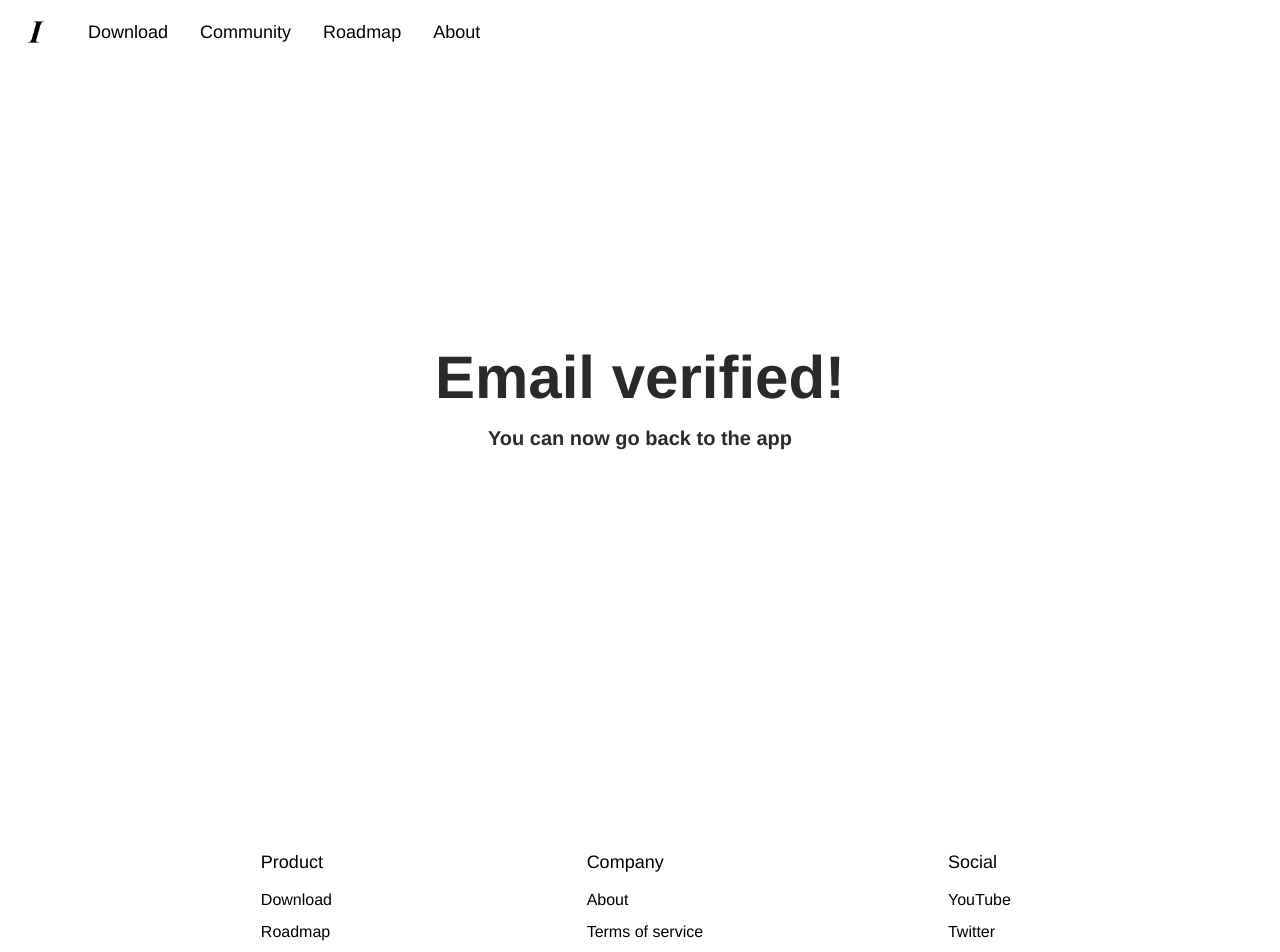
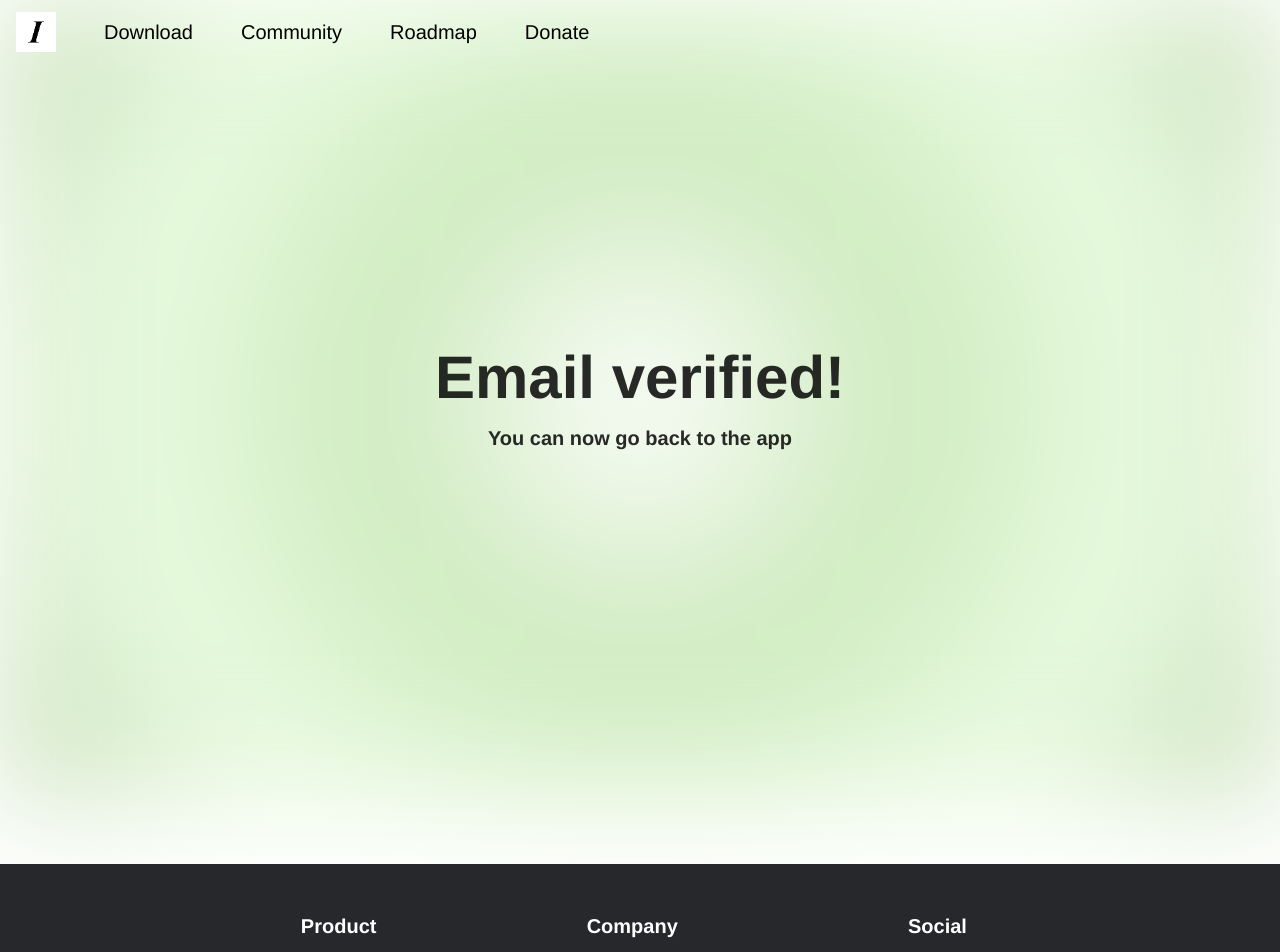
Before and after one commit to index-it/index-it.app, a Nuxt app: page /email-verified in a window 1280 px wide. Shown: the top 952 px of the page. Built offline with nearby package versions, Linux system fonts and the light colour scheme.

Commit message:
feat: styling

```diff
--- a/assets/config/redirects.ts
+++ b/assets/config/redirects.ts
@@ -10,9 +10,19 @@ export const redirects: Array<Redirect> = [
         url: 'https://community.index-it.app'
     },
     {
+        id: 'support',
+        name: 'support',
+        url: 'https://community.index-it.app'
+    },
+    {
         id: 'roadmap',
         name: 'Roadmap',
         url: 'https://roadmap.index-it.app'
+    },
+    {
+        id: 'donate',
+        name: 'Patreon',
+        url: 'https://patreon.com/giuliopime'
     },
     {
         id: 'patreon',
--- a/assets/css/tailwind.css
+++ b/assets/css/tailwind.css
@@ -28,3 +28,21 @@
         @apply h-full;
     }
 }
+
+body {
+    @apply accent-primary;
+    @apply selection:bg-primary selection:text-white;
+}
+
+a {
+    @apply underline-offset-4 transition-all;
+}
+
+.bg {
+	background: radial-gradient(circle, #fff 0, #ceeabe 34.56%, #eafce2 68.64%, #c1d9b0 100%);
+	filter: blur(60px);
+}
+
+.button {
+    @apply bg-neutral-800 hover:bg-black text-white px-8 py-3 rounded-lg transition-all;
+}
--- a/components/CoreFooter.vue
+++ b/components/CoreFooter.vue
@@ -1,53 +1,80 @@
 <template>
   <div
-    class="w-full px-4 pb-4 pt-12"
+    class="w-full mt-16 bg-[#27282c] text-white py-12 px-4 md:px-24"
   >
     <!-- footer links section -->
     <div class="flex justify-around md:justify-evenly">
       <div class="flex flex-col gap-y-3">
-        <p class="text-lg">
+        <p class="text-xl font-semibold">
           Product
         </p>
         <div class="flex flex-col gap-y-2">
-          <NuxtLink to="/playstore">
+          <NuxtLink
+            to="/playstore"
+            class="link"
+          >
             Download
           </NuxtLink>
-          <NuxtLink to="/roadmap">
+          <NuxtLink
+            to="/roadmap"
+            class="link"
+          >
             Roadmap
           </NuxtLink>
-          <NuxtLink to="/community">
+          <NuxtLink
+            to="/community"
+            class="link"
+          >
             Community
           </NuxtLink>
         </div>
       </div>
       <div class="flex flex-col gap-y-3">
-        <p class="text-lg">
+        <p class="text-xl font-semibold">
           Company
         </p>
         <div class="flex flex-col gap-y-2">
-          <NuxtLink to="/patreon">
-            About
+          <NuxtLink
+            to="/donate"
+            class="link"
+          >
+            Donate
           </NuxtLink>
-          <NuxtLink to="/terms">
+          <NuxtLink
+            to="/terms"
+            class="link"
+          >
             Terms of service
           </NuxtLink>
-          <NuxtLink to="/privacy">
+          <NuxtLink
+            to="/privacy"
+            class="link"
+          >
             Privacy policy
           </NuxtLink>
         </div>
       </div>
       <div class="flex flex-col gap-y-3">
-        <p class="text-lg">
+        <p class="text-xl font-semibold">
           Social
         </p>
         <div class="flex flex-col gap-y-2">
-          <NuxtLink to="/youtube">
+          <NuxtLink
+            to="/youtube"
+            class="link"
+          >
             YouTube
           </NuxtLink>
-          <NuxtLink to="/twitter">
+          <NuxtLink
+            to="/twitter"
+            class="link"
+          >
             Twitter
           </NuxtLink>
-          <NuxtLink href="/instagram">
+          <NuxtLink
+            href="/instagram"
+            class="link"
+          >
             Instagram
           </NuxtLink>
         </div>
@@ -57,3 +84,9 @@
 </template>
 
 <script setup lang="ts"></script>
+
+<style lang="postcss" scoped>
+.link {
+  @apply hover:underline hover:opacity-80;
+}
+</style>
--- a/components/CoreNavbar.vue
+++ b/components/CoreNavbar.vue
@@ -2,10 +2,10 @@
   <!-- full navbar container -->
   <div
     ref="navbarContainer"
-    class="transition-[background box-shadow] top-0 z-50 min-w-full duration-100 absolute"
+    class="transition-[background box-shadow] top-0 z-50 min-w-full duration-100 fixed"
   >
     <!-- navbar content container -->
-    <header class="container mx-auto flex h-16 gap-4 px-4">
+    <header class="container mx-auto flex h-16 gap-8 px-4">
       <!-- astro logo -->
       <div class="flex items-center">
         <NuxtLink
@@ -23,18 +23,30 @@
       </div>
 
       <!-- desktop: navbar items -->
-      <div class="hidden items-center gap-8 whitespace-nowrap lg:flex text-lg">
-        <NuxtLink to="/playstore">
+      <div class="hidden items-center gap-12 whitespace-nowrap lg:flex text-xl">
+        <NuxtLink
+          to="/playstore"
+          class="hover:underline hover:opacity-80"
+        >
           Download
         </NuxtLink>
-        <NuxtLink to="/community">
+        <NuxtLink
+          to="/community"
+          class="hover:underline hover:opacity-80"
+        >
           Community
         </NuxtLink>
-        <NuxtLink to="/roadmap">
+        <NuxtLink
+          to="/roadmap"
+          class="hover:underline hover:opacity-80"
+        >
           Roadmap
         </NuxtLink>
-        <NuxtLink to="/patreon">
-          About
+        <NuxtLink
+          to="/donate"
+          class="hover:underline hover:opacity-80"
+        >
+          Donate
         </NuxtLink>
       </div>
 
@@ -57,7 +69,7 @@
                 ? 'fluent:dismiss-20-filled'
                 : 'fluent:line-horizontal-3-20-filled'
             "
-            class="z-10 cursor-pointer"
+            class="z-10 cursor-pointer size-6"
             @click="toggleMobileNavbarOpenState"
           />
 
@@ -76,8 +88,8 @@
               <NuxtLink to="/roadmap">
                 Roadmap
               </NuxtLink>
-              <NuxtLink to="/patreon">
-                About
+              <NuxtLink to="/donate">
+                Donate
               </NuxtLink>
             </div>
           </div>
@@ -90,15 +102,19 @@
 <script lang="ts" setup>
 import { useWindowScroll } from "@vueuse/core";
 
+const route = useRoute();
+
 // Navbar border toggling
 const navbarContainer = ref<HTMLElement | null>(null);
 const { y } = useWindowScroll();
 const scrolledClasses = [
-    "bg-slate-100",
-    "md:bg-opacity-50",
+    "bg-white",
+    "md:bg-opacity-75",
     "md:backdrop-saturate-150",
     "shadow-[inset_0_-1px_0_0_hsla(0,0%,100%,0.1)]",
     "md:backdrop-blur-sm",
+    "border-[1px]",
+    "border-neutral-300"
 ];
 
 watch(y, () => {
@@ -115,4 +131,14 @@ const navbarOpened = ref(false);
 function toggleMobileNavbarOpenState() {
     navbarOpened.value = !navbarOpened.value;
 }
+
+watch(() => route.fullPath, () => {
+  navbarOpened.value = false;
+});
 </script>
+
+<style scoped>
+/* a:hover {
+  font-weight: bold;
+} */
+</style>
--- a/layouts/default.vue
+++ b/layouts/default.vue
@@ -2,10 +2,11 @@
 <!-- eslint-disable vue/multi-word-component-names -->
 <template>
   <NuxtLoadingIndicator />
-  <div class="h-full">
-    <CoreNavbar />
+  <CoreNavbar />
+  <div class="absolute h-full w-full bg -z-20" />
+
+  <div>
     <slot />
+    <CoreFooter />
   </div>
-
-  <CoreFooter />
 </template>
--- a/pages/[redirect].vue
+++ b/pages/[redirect].vue
@@ -1,6 +1,6 @@
 <template>
   <div
-    class="h-full flex grow flex-col items-center justify-center text-center"
+    class="min-h-screen flex grow flex-col items-center justify-center text-center"
   >
     <span
       class="text-3xl leading-none md:text-6xl font-bold animate-pulse"
--- a/pages/email-verified.vue
+++ b/pages/email-verified.vue
@@ -1,5 +1,5 @@
 <template>
-  <div class="h-full flex grow flex-col items-center justify-center text-center">
+  <div class="flex grow flex-col items-center justify-center text-center min-h-screen">
     <span class="text-3xl leading-none md:text-6xl font-bold animate-pulse mb-4">Email verified!</span>
     <span class="text-md leading-none md:text-xl font-bold animate-pulse">You can now go back to the app</span>
   </div>
@@ -7,9 +7,9 @@
 
 <script setup>
 useHead({
-  title: 'Email successful verification page',
+  title: 'Email verification successful',
   meta: [
-    { name: 'title', content: 'Email successful verification page' }
+    { name: 'title', content: 'Email verification successful' }
   ],
 })
 </script>
--- a/pages/index.vue
+++ b/pages/index.vue
@@ -1,25 +1,152 @@
 <template>
-  <div class="flex flex-col items-center justify-center h-full">
+  <div class="flex flex-col items-center">
     <!-- First section with title and download button -->
-    <div class="flex h-full flex-col flex-grow flex-shrink flex-auto items-center justify-center">
+    <div class="flex min-h-screen flex-col items-center justify-center">
       <div
         class="flex flex-grow"
       />
 
-      <span class="text-[4.8rem] leading-none md:text-7xl mb-10 font-bold text-center">
+      <span class="text-[4.8rem] leading-none md:text-7xl mb-10 font-bold text-center px-8">
         Note down what matters to you
       </span>
       <NuxtLink
         to="/playstore"
         role="button"
-        class="mt-8 px-8 py-4 text-2xl font-semibold bg-green-200 rounded-lg"
+        class="select-none mt-8 px-8 py-4 text-2xl font-semibold bg-neutral-800 hover:bg-black text-white rounded-lg"
       >
-        Get Index
+        Download
       </NuxtLink>
 
       <div class="flex flex-grow flex-col justify-end py-4">
-        <span>Scroll to learn more</span>
+        <span
+          ref="scrollIndicator"
+          class="transition-all italic text-lg tracking-wide select-none"
+        >Scroll to discover</span>
       </div>
+    </div>
+
+    <!-- Showcase main features section -->
+    <div class="flex flex-col lg:flex-row items-center justify-center px-8 lg:px-32 mt-16 gap-8 lg:gap-16">
+      <div class="flex flex-col text-center lg:text-start gap-4">
+        <span class="font-bold text-5xl">Lists</span>
+
+        <span class="max-w-prose text-xl">
+          Create all the lists you need to not forget about the stuff that matters to you!
+          <br>
+          Lists provide the hierarchy you need by having categories inside them.
+          <br>
+          Each category then has items inside it and each item can contain your meaningful notes, with markdown support!
+        </span>
+      </div>
+
+      <NuxtImg
+        src="/illustrations/lists-illustration.png"
+        class="w-fit select-none"
+        draggable="false"
+      />
+    </div>
+
+    <div class="flex flex-col lg:flex-row-reverse items-center justify-center px-8 lg:px-32 mt-32 gap-8 lg:gap-16">
+      <div class="flex flex-col text-center lg:text-start gap-4">
+        <span class="font-bold text-5xl">Tasks</span>
+
+        <span class="max-w-prose text-xl">
+          Never forget about the stuff you need to do! Create tasks to organize your day.
+          <br>
+          Each task can have a priority, a due date, reminders, subtasks, a description and can be connected to items from your lists!
+        </span>
+      </div>
+
+      <NuxtImg
+        src="/illustrations/tasks-illustration.png"
+        class="w-fit select-none"
+        draggable="false"
+      />
+    </div>
+
+    <div
+      id="donate-box"
+      class="flex flex-col bg-neutral-50 border-neutral-950 border-[1px] gap-6 rounded-2xl mx-8 mt-32 py-8 px-16 items-center"
+      @mousemove="onMouseMove"
+    >
+      <span class="text-center font-bold text-3xl z-50">Support the development</span>
+      <span class="text-center max-w-screen-lg text-lg z-50">
+        My goal is to build a first class app for noting down things that matter to people.
+        <br>
+        I'm building native apps for all platforms to provide users with the experience that
+        they deserve with their devices. Making native apps instead of using cross-platform solutions
+        does of course make the process longer but I think it's for the good.
+        <br>
+        If you like the idea of the app and believe in the roadmap,
+        you can support the development by donating!
+      </span>
+      <NuxtLink
+        to="/patreon"
+        role="button"
+        class="button w-fit text-xl z-50"
+      >
+        Donate
+      </NuxtLink>
     </div>
   </div>
 </template>
+
+<script lang="ts" setup>
+import { useWindowScroll } from "@vueuse/core";
+
+// Navbar border toggling
+const scrollIndicator = ref<HTMLElement | null>(null);
+const { y } = useWindowScroll();
+const scrolledClasses = [
+    "text-transparent"
+];
+
+watch(y, () => {
+    if (y.value > 0) {
+      scrollIndicator.value?.classList.add(...scrolledClasses);
+    } else {
+      scrollIndicator.value?.classList.remove(...scrolledClasses);
+    }
+});
+
+function onMouseMove(payload: MouseEvent) {
+  const target = payload.currentTarget as HTMLElement;
+
+  if (target !== null) {
+    const rect = target.getBoundingClientRect(),
+        x = payload.clientX - rect.left,
+        y = payload.clientY - rect.top;
+
+    target.style.setProperty("--mouse-x", `${x}px`);
+    target.style.setProperty("--mouse-y", `${y}px`);
+  }
+}
+</script>
+
+<style>
+    #donate-box {
+        position: relative;
+    }
+
+    #donate-box::before {
+        background: radial-gradient(
+            800px circle at var(--mouse-x) var(--mouse-y),
+            #f9685499,
+            transparent 30%
+        );
+        border-radius: inherit;
+        content: "";
+        height: 100%;
+        width: 100%;
+        position: absolute;
+        left: 0;
+        top: 0;
+        z-index: 2;
+        opacity: 0;
+        transition: opacity 500ms;
+    }
+
+    #donate-box:hover::before {
+        opacity: 1;
+    }
+</style>
```
Also changed, not shown: pages/invalid-email-verification.vue (added, +15 -0 lines), pages/reset-password.vue (added, +15 -0 lines), tailwind.config.js (+10 -0 lines), public/illustrations/lists-illustration.png (added), public/illustrations/tasks-illustration.png (added).
